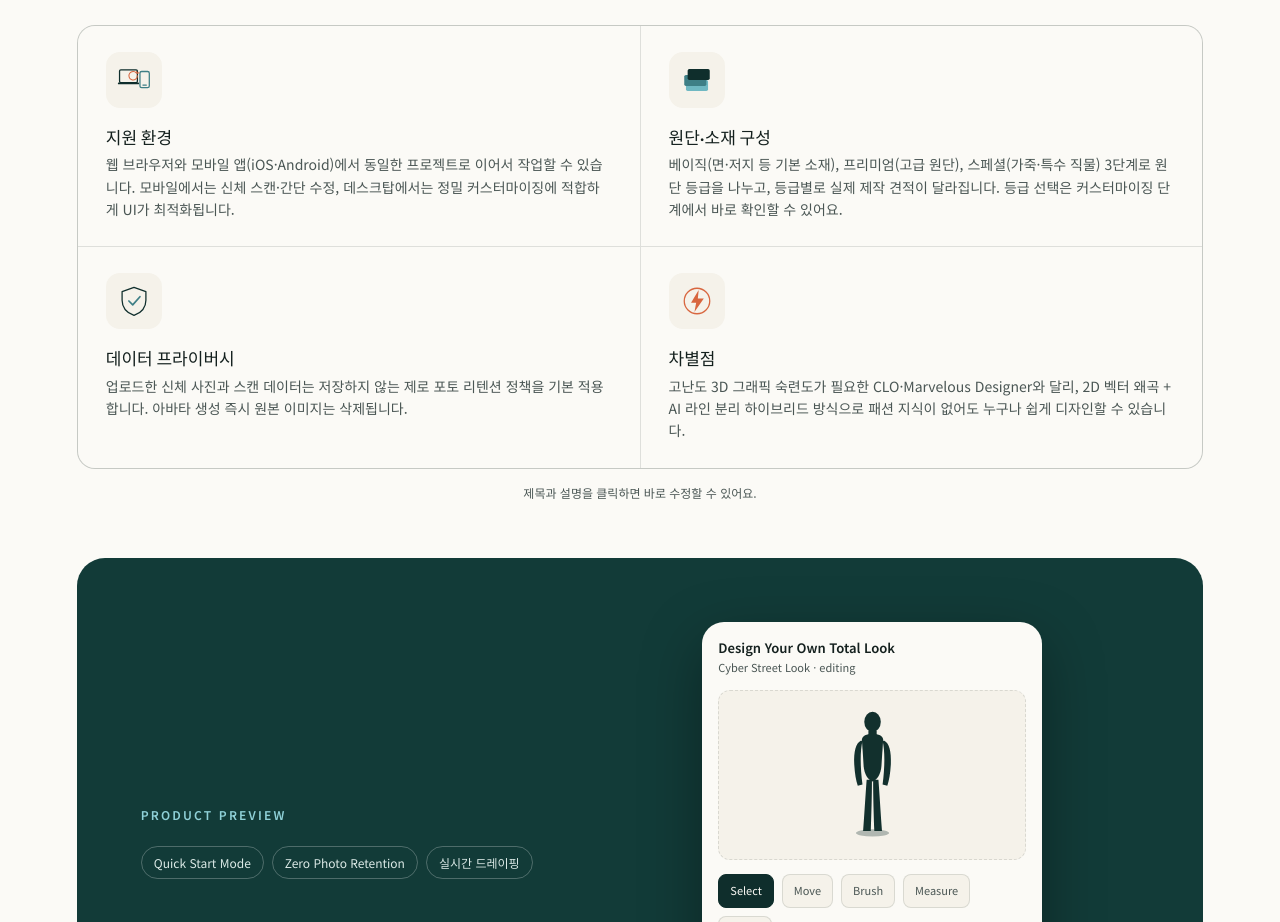
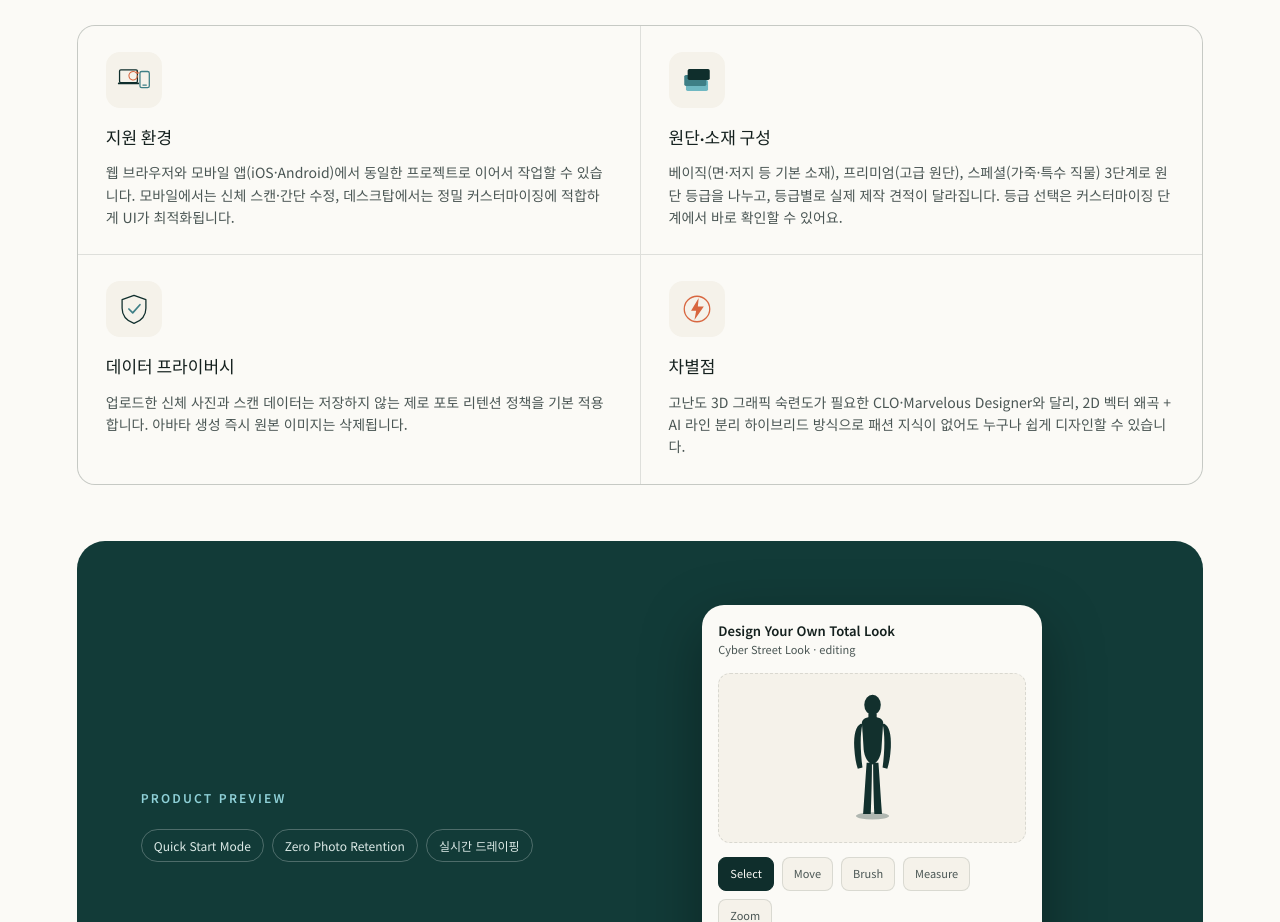
Before and after one commit to mal-ba/pentacorn, a website: page public/index.html in a window 1280 px wide. Shown: the part 1920-2842 px from the top of the page. Drawn offline with nearby package versions, Linux system fonts and the light colour scheme; no server answers.

Commit message:
Update index.html

```diff
--- a/public/index.html
+++ b/public/index.html
@@ -376,10 +376,6 @@
   .detail-icon svg{ width:34px; height:34px; }
   .detail-block h3{ font-size:17px; font-weight:500; margin-bottom:10px; border-radius:6px; }
   .detail-block p{ font-size:14px; color:var(--ink-soft); border-radius:6px; }
-  .detail-block [contenteditable]{ outline:none; padding:2px 4px; margin:-2px -4px; }
-  .detail-block [contenteditable]:hover{ background:var(--mist); }
-  .detail-block [contenteditable]:focus{ background:var(--mist); box-shadow:0 0 0 1px var(--star-dark); }
-  .detail-hint{ font-size:12px; color:var(--ink-soft); margin-top:14px; text-align:center; }
 
   /* ---------- CALCULATOR ---------- */
   .calc-wrap{
@@ -515,8 +511,8 @@
           <path d="M46 20 l2 4 l4 -1" fill="none" stroke="#D8663F" stroke-width="2.5" stroke-linecap="round" stroke-linejoin="round"/>
         </svg>
       </div>
-      <h3 class="serif" contenteditable="true" spellcheck="false">지원 환경</h3>
-      <p contenteditable="true" spellcheck="false">웹 브라우저와 모바일 앱(iOS·Android)에서 동일한 프로젝트로 이어서 작업할 수 있습니다. 모바일에서는 신체 스캔·간단 수정, 데스크탑에서는 정밀 커스터마이징에 적합하게 UI가 최적화됩니다.</p>
+      <h3 class="serif">지원 환경</h3>
+      <p>웹 브라우저와 모바일 앱(iOS·Android)에서 동일한 프로젝트로 이어서 작업할 수 있습니다. 모바일에서는 신체 스캔·간단 수정, 데스크탑에서는 정밀 커스터마이징에 적합하게 UI가 최적화됩니다.</p>
     </div>
     <div class="detail-block">
       <div class="detail-icon">
@@ -526,8 +522,8 @@
           <rect x="18" y="14" width="52" height="26" rx="4" fill="#0F2E2C"/>
         </svg>
       </div>
-      <h3 class="serif" contenteditable="true" spellcheck="false">원단·소재 구성</h3>
-      <p contenteditable="true" spellcheck="false">베이직(면·저지 등 기본 소재), 프리미엄(고급 원단), 스페셜(가죽·특수 직물) 3단계로 원단 등급을 나누고, 등급별로 실제 제작 견적이 달라집니다. 등급 선택은 커스터마이징 단계에서 바로 확인할 수 있어요.</p>
+      <h3 class="serif">원단·소재 구성</h3>
+      <p>베이직(면·저지 등 기본 소재), 프리미엄(고급 원단), 스페셜(가죽·특수 직물) 3단계로 원단 등급을 나누고, 등급별로 실제 제작 견적이 달라집니다. 등급 선택은 커스터마이징 단계에서 바로 확인할 수 있어요.</p>
     </div>
     <div class="detail-block">
       <div class="detail-icon">
@@ -536,8 +532,8 @@
           <path d="M28 40 L37 49 L54 30" fill="none" stroke="#3E7F86" stroke-width="4" stroke-linecap="round" stroke-linejoin="round"/>
         </svg>
       </div>
-      <h3 class="serif" contenteditable="true" spellcheck="false">데이터 프라이버시</h3>
-      <p contenteditable="true" spellcheck="false">업로드한 신체 사진과 스캔 데이터는 저장하지 않는 제로 포토 리텐션 정책을 기본 적용합니다. 아바타 생성 즉시 원본 이미지는 삭제됩니다.</p>
+      <h3 class="serif">데이터 프라이버시</h3>
+      <p>업로드한 신체 사진과 스캔 데이터는 저장하지 않는 제로 포토 리텐션 정책을 기본 적용합니다. 아바타 생성 즉시 원본 이미지는 삭제됩니다.</p>
     </div>
     <div class="detail-block">
       <div class="detail-icon">
@@ -546,11 +542,10 @@
           <path d="M44 14 L26 44 H38 L34 66 L56 34 H42 Z" fill="#D8663F"/>
         </svg>
       </div>
-      <h3 class="serif" contenteditable="true" spellcheck="false">차별점</h3>
-      <p contenteditable="true" spellcheck="false">고난도 3D 그래픽 숙련도가 필요한 CLO·Marvelous Designer와 달리, 2D 벡터 왜곡 + AI 라인 분리 하이브리드 방식으로 패션 지식이 없어도 누구나 쉽게 디자인할 수 있습니다.</p>
+      <h3 class="serif">차별점</h3>
+      <p>고난도 3D 그래픽 숙련도가 필요한 CLO·Marvelous Designer와 달리, 2D 벡터 왜곡 + AI 라인 분리 하이브리드 방식으로 패션 지식이 없어도 누구나 쉽게 디자인할 수 있습니다.</p>
     </div>
   </div>
-  <p class="detail-hint">제목과 설명을 클릭하면 바로 수정할 수 있어요.</p>
 
   <div class="mock-wrap" style="margin-top:56px;">
     <div class="mock-copy">
```
